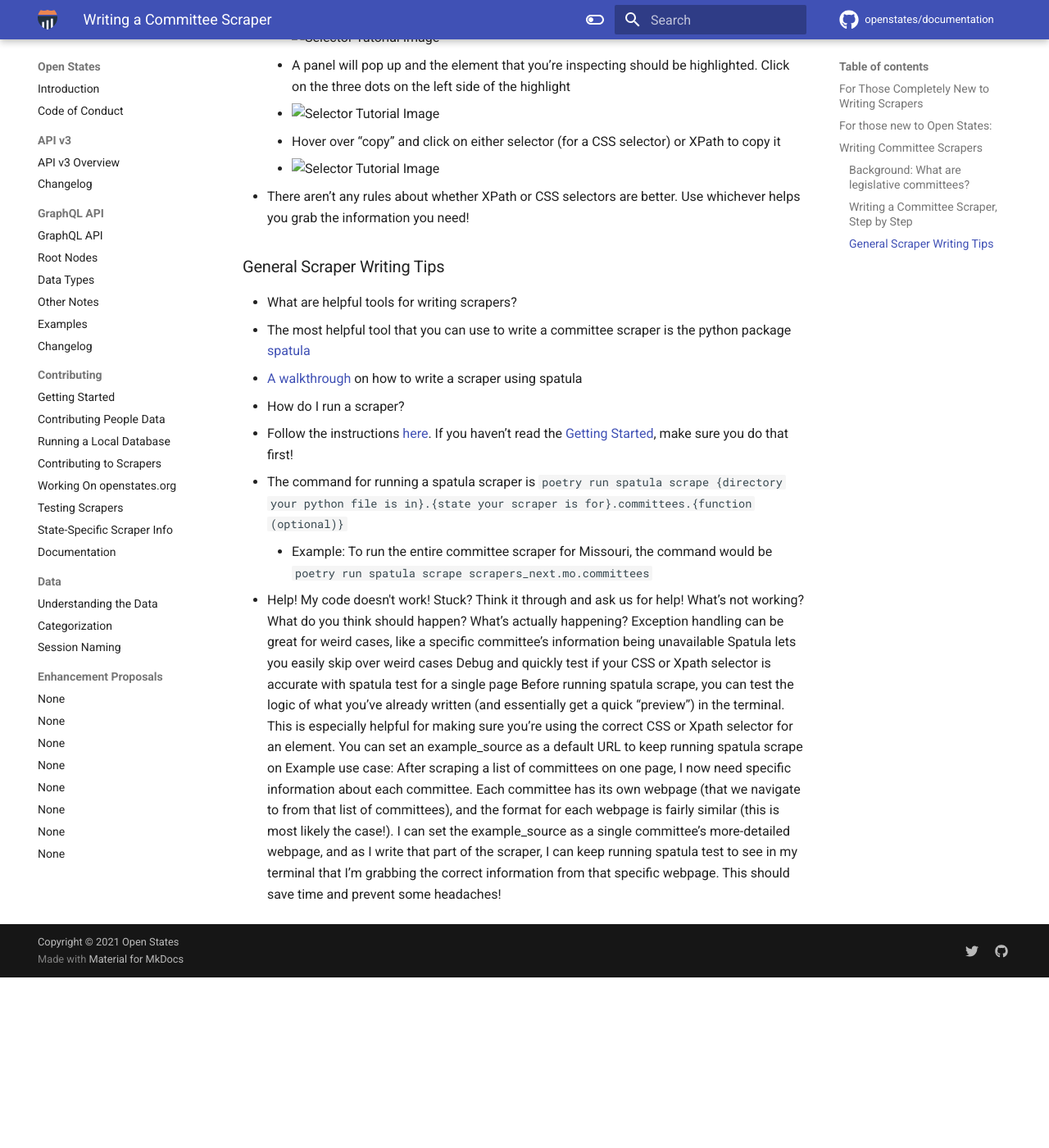
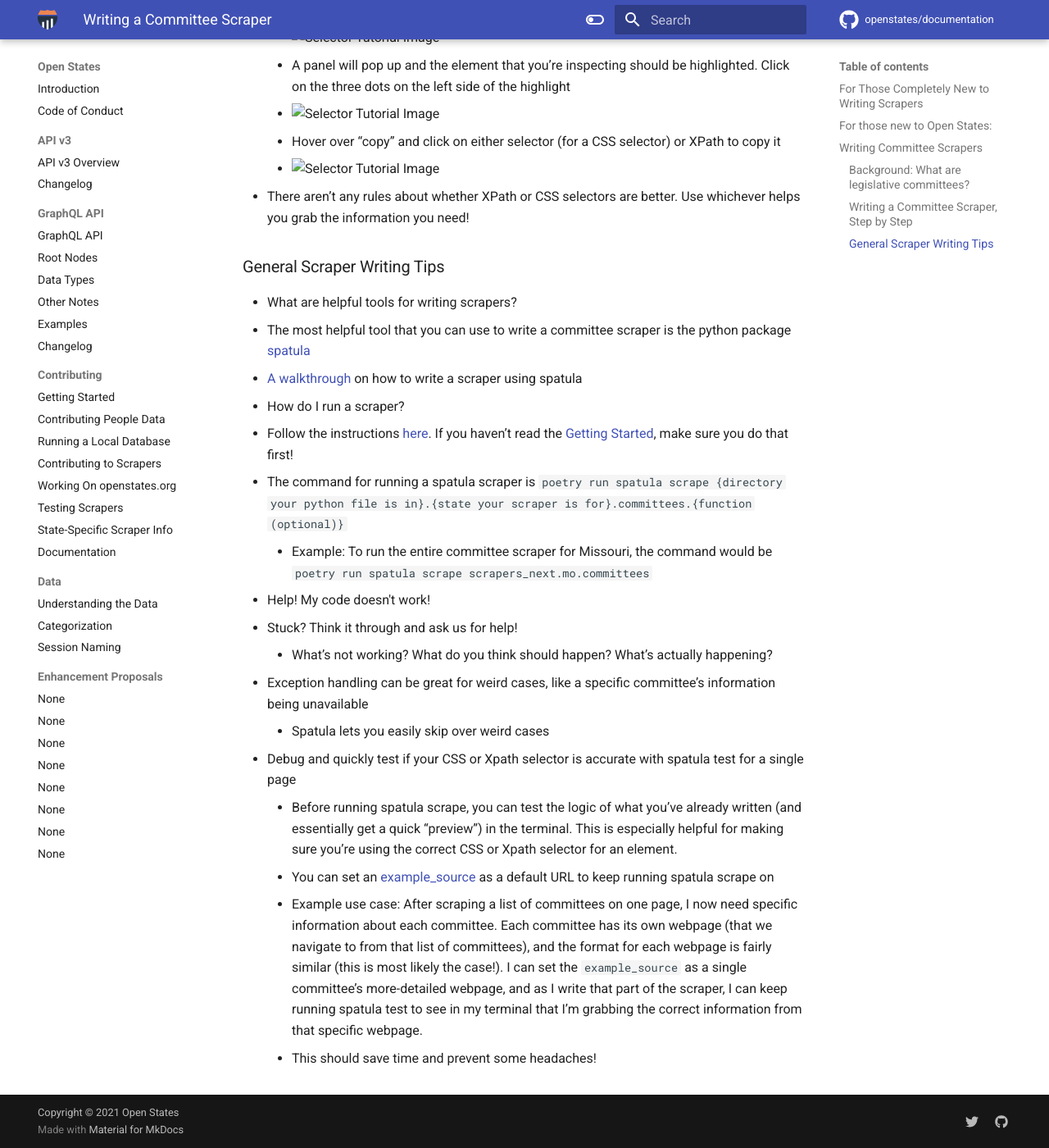
Before and after one commit to openstates/documentation, an MkDocs documentation site: the page built from docs/contributing/writing-a-committee-scraper.md, in a window 1280 px wide and 1400 px high, scrolled down 2672 px. Shown: the whole window at 82% size. Built offline with MkDocs 1.6.1 and Material for MkDocs 9.7.7, drawn with Linux system fonts in a browser that asks for light colours; comment, search, counter and statistics services are not loaded; before the commit the page ends 3864 px from its top, so only the background shows below that; part of the change alters nothing that is shown.

```diff
--- a/docs/contributing/writing-a-committee-scraper.md
+++ b/docs/contributing/writing-a-committee-scraper.md
@@ -90,12 +90,12 @@ Because the vast majority of legislation goes through the committee process, and
   * The command for running a spatula scraper is `poetry run spatula scrape {directory your python file is in}.{state your scraper is for}.committees.{function (optional)}`
     * Example: To run the entire committee scraper for Missouri, the command would be `poetry run spatula scrape scrapers_next.mo.committees`
 * Help! My code doesn't work!
-Stuck? Think it through and ask us for help!
-What’s not working? What do you think should happen? What’s actually happening?
-Exception handling can be great for weird cases, like a specific committee’s information being unavailable
-Spatula lets you easily skip over weird cases
-Debug and quickly test if your CSS or Xpath selector is accurate with spatula test for a single page
-Before running spatula scrape, you can test the logic of what you’ve already written (and essentially get a quick “preview”) in the terminal. This is especially helpful for making sure you’re using the correct CSS or Xpath selector for an element.
-You can set an example_source as a default URL to keep running spatula scrape on
-Example use case: After scraping a list of committees on one page, I now need specific information about each committee. Each committee has its own webpage (that we navigate to from that list of committees), and the format for each webpage is fairly similar (this is most likely the case!). I can set the example_source as a single committee’s more-detailed webpage, and as I write that part of the scraper, I can keep running spatula test to see in my terminal that I’m grabbing the correct information from that specific webpage.
-This should save time and prevent some headaches!
+  * Stuck? Think it through and ask us for help!
+    * What’s not working? What do you think should happen? What’s actually happening?
+  * Exception handling can be great for weird cases, like a specific committee’s information being unavailable
+    * Spatula lets you easily skip over weird cases
+  * Debug and quickly test if your CSS or Xpath selector is accurate with spatula test for a single page
+    * Before running spatula scrape, you can test the logic of what you’ve already written (and essentially get a quick “preview”) in the terminal. This is especially helpful for making sure you’re using the correct CSS or Xpath selector for an element.
+    * You can set an [example_source](https://jamesturk.github.io/spatula/data-models/#example_source) as a default URL to keep running spatula scrape on
+    * Example use case: After scraping a list of committees on one page, I now need specific information about each committee. Each committee has its own webpage (that we navigate to from that list of committees), and the format for each webpage is fairly similar (this is most likely the case!). I can set the `example_source` as a single committee’s more-detailed webpage, and as I write that part of the scraper, I can keep running spatula test to see in my terminal that I’m grabbing the correct information from that specific webpage.
+    * This should save time and prevent some headaches!
```
